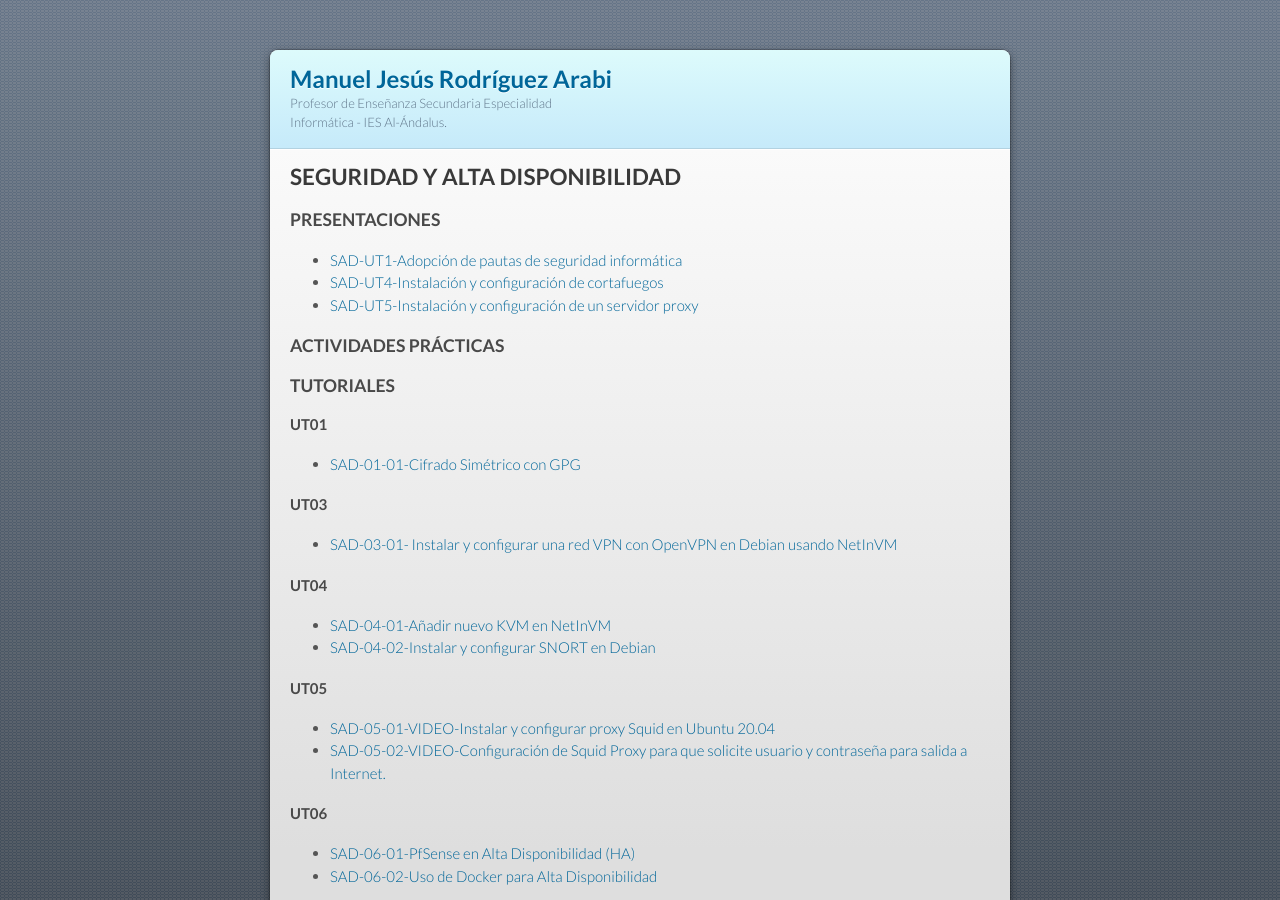
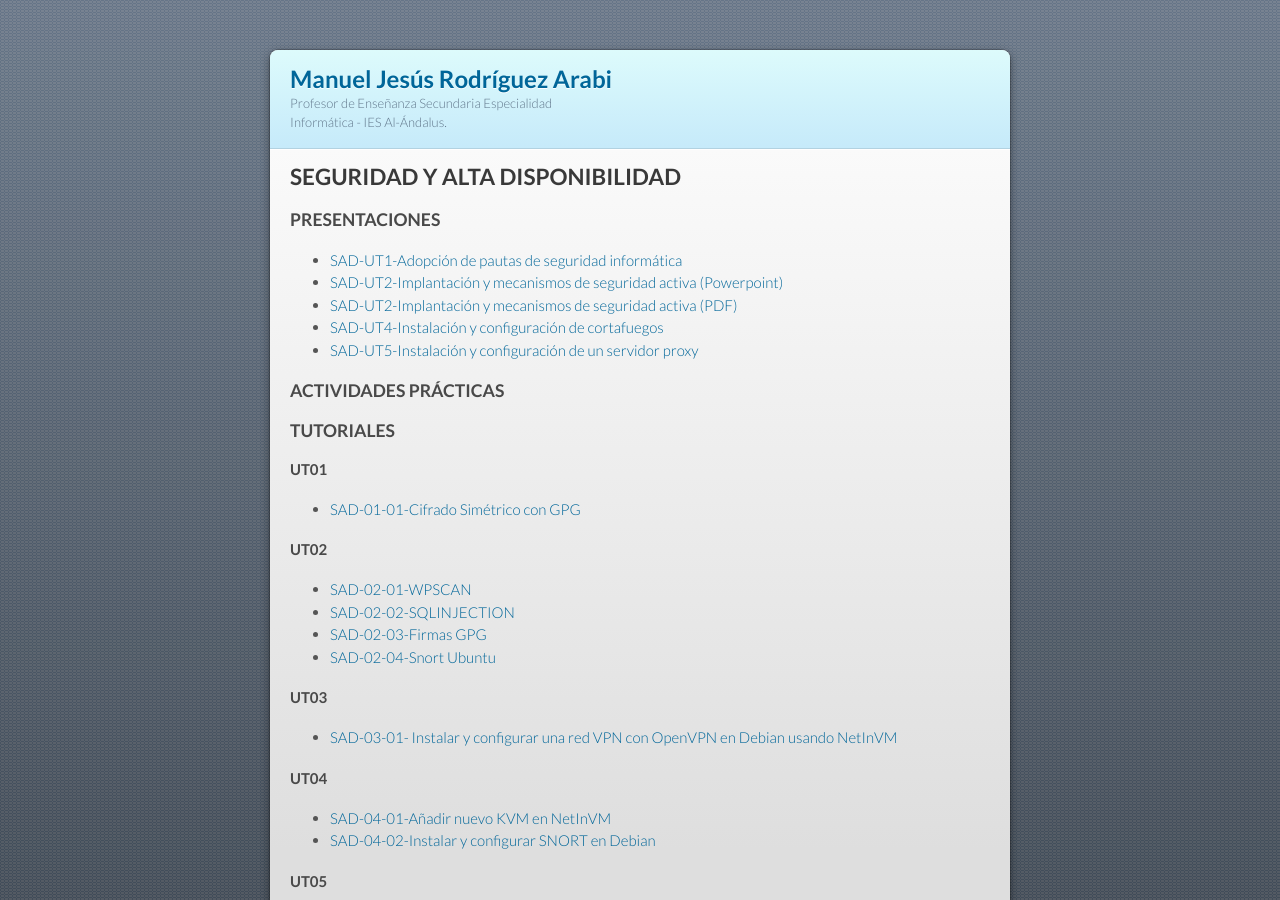
Before and after one commit to mrodara/mrodara.github.io, a Jekyll site: the page built from mods/sad.md, in a window 1280 px wide and 900 px high. Built offline with Jekyll 4.4.1, drawn with Linux system fonts in a browser that asks for light colours; our own code applies the rules of GitHub Pages for plain Markdown files.

Commit message:
subida de materiales UD2 de SAD

```diff
--- a/mods/sad.md
+++ b/mods/sad.md
@@ -7,6 +7,8 @@ layout: default
 ### PRESENTACIONES
 
 * [SAD-UT1-Adopción de pautas de seguridad informática](https://slides.com/manueljesusrodriguezarabi/hlc-ut01-analisis-forense-de-sistemas-informaticos/fullscreen)
+* [SAD-UT2-Implantación y mecanismos de seguridad activa (Powerpoint)](../documentos/UNIDAD02v5%20-SAD.pptx)
+* [SAD-UT2-Implantación y mecanismos de seguridad activa (PDF)](../documentos/UNIDAD02-SAD_FINAL.pdf)
 * [SAD-UT4-Instalación y configuración de cortafuegos](https://slides.com/manueljesusrodriguezarabi/sad-ut01-adopcion-de-pautas-de-seguridad-informatica/fullscreen)
 * [SAD-UT5-Instalación y configuración de un servidor proxy](https://slides.com/manueljesusrodriguezarabi/sad-ut04-instalacion-y-configuracion-de-cortafuegos/fullscreen)
 
@@ -18,6 +20,14 @@ layout: default
 #### UT01
 
 * [SAD-01-01-Cifrado Simétrico con GPG](https://docs.google.com/document/d/15xqNhSWpaRppFaa05J4BrJodhnAUsmWY4YIshQ_cBak/edit?usp=sharing)
+
+#### UT02
+
+* [SAD-02-01-WPSCAN](https://docs.google.com/document/d/1Hg60Gy8SqlEFAB4PQPWATaM_uJTFezpiqBFlFZ99n9Y/edit?usp=sharing)
+* [SAD-02-02-SQLINJECTION](https://docs.google.com/document/d/1CBqwyn7z232btoUE1JH8dkh2JmPhntZI/edit?usp=sharing&ouid=101130004008836615390&rtpof=true&sd=true)
+* [SAD-02-03-Firmas GPG](https://docs.google.com/document/d/1blpq-E2DwF9KYVRcgnODl1aKx2dtzsWH/edit?usp=sharing&ouid=101130004008836615390&rtpof=true&sd=true)
+* [SAD-02-04-Snort Ubuntu](https://docs.google.com/document/d/15p01wr9XREL8n8NkbxTqm0Hy0bpLKuvu/edit?usp=sharing&ouid=101130004008836615390&rtpof=true&sd=true)
+
 
 #### UT03
 
```
Also changed, not shown: 2 other files.
